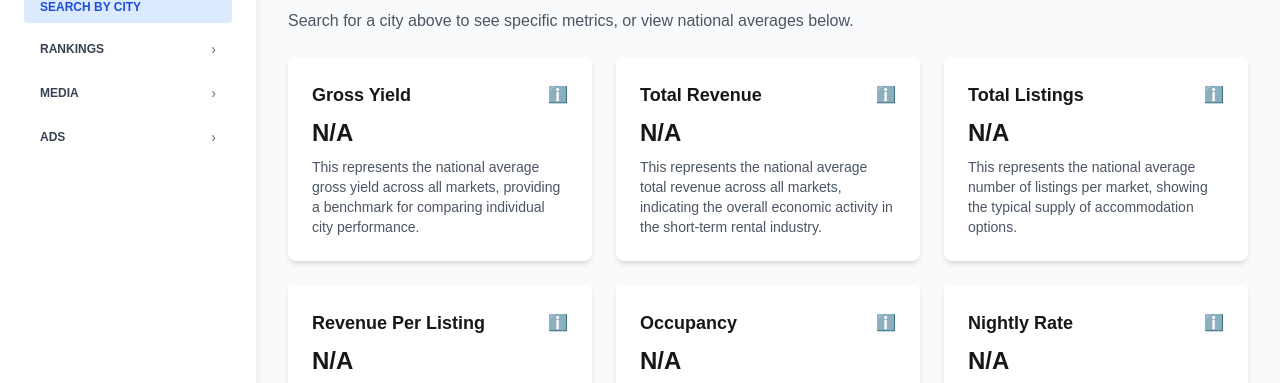
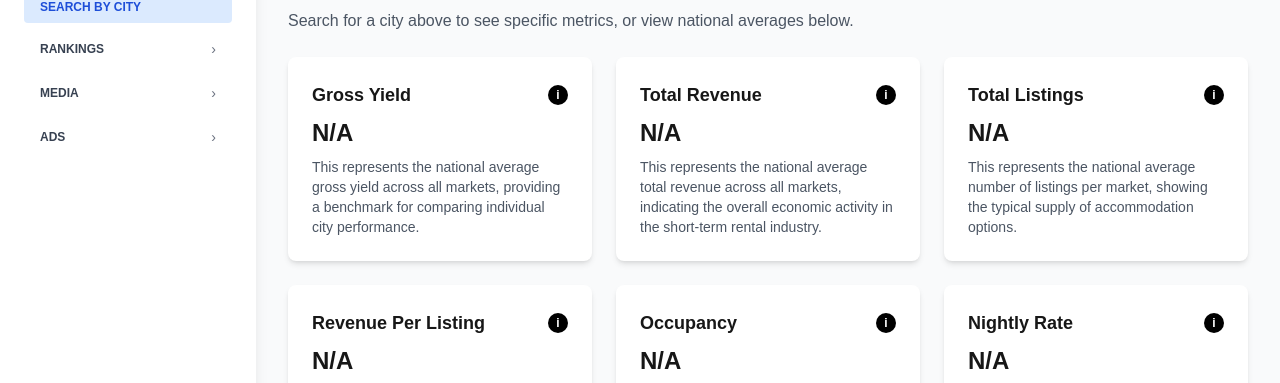
Before and after one commit to robtee24/bnbcalc-press-kit, a Next.js app: page / in a window 1280 px wide. Both pictures are taken after a click on the button "SEARCH BY CITY". Shown: the part 213-596 px from the top of the page. Built offline with nearby package versions, Linux system fonts and the light colour scheme; no server answers; the database is empty.

Commit message:
Update tooltip icon to black circle with white 'i'

```diff
--- a/components/SearchByCity.tsx
+++ b/components/SearchByCity.tsx
@@ -244,7 +244,9 @@ export default function SearchByCity({ initialCity, showBackButton, onBack }: Se
         <div className="flex items-center justify-between mb-2">
           <h3 className="text-lg font-semibold">{title}</h3>
           <div className="relative group">
-            <span className="text-gray-400 cursor-help">ℹ️</span>
+            <div className="w-5 h-5 rounded-full bg-black text-white text-xs font-semibold flex items-center justify-center cursor-help">
+              i
+            </div>
             <div className="absolute right-0 top-6 w-64 p-2 bg-gray-800 text-white text-xs rounded opacity-0 group-hover:opacity-100 transition-opacity z-10">
               {tooltip}
             </div>
```
